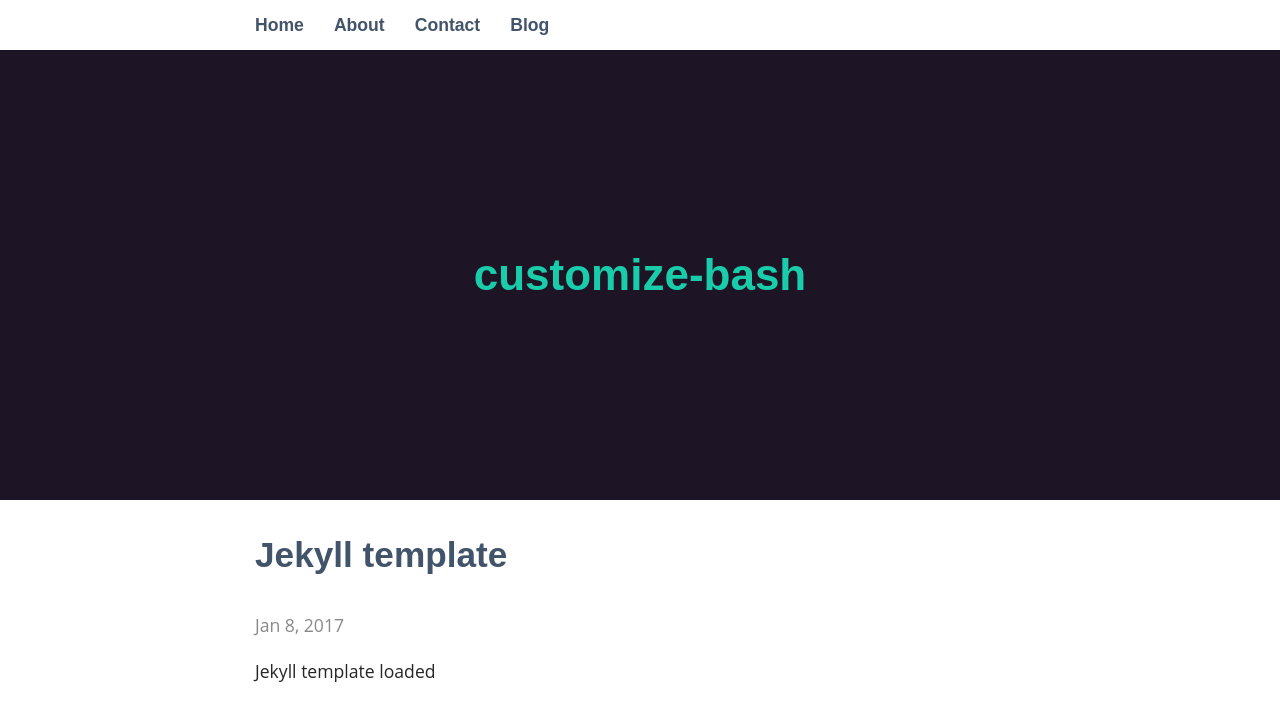
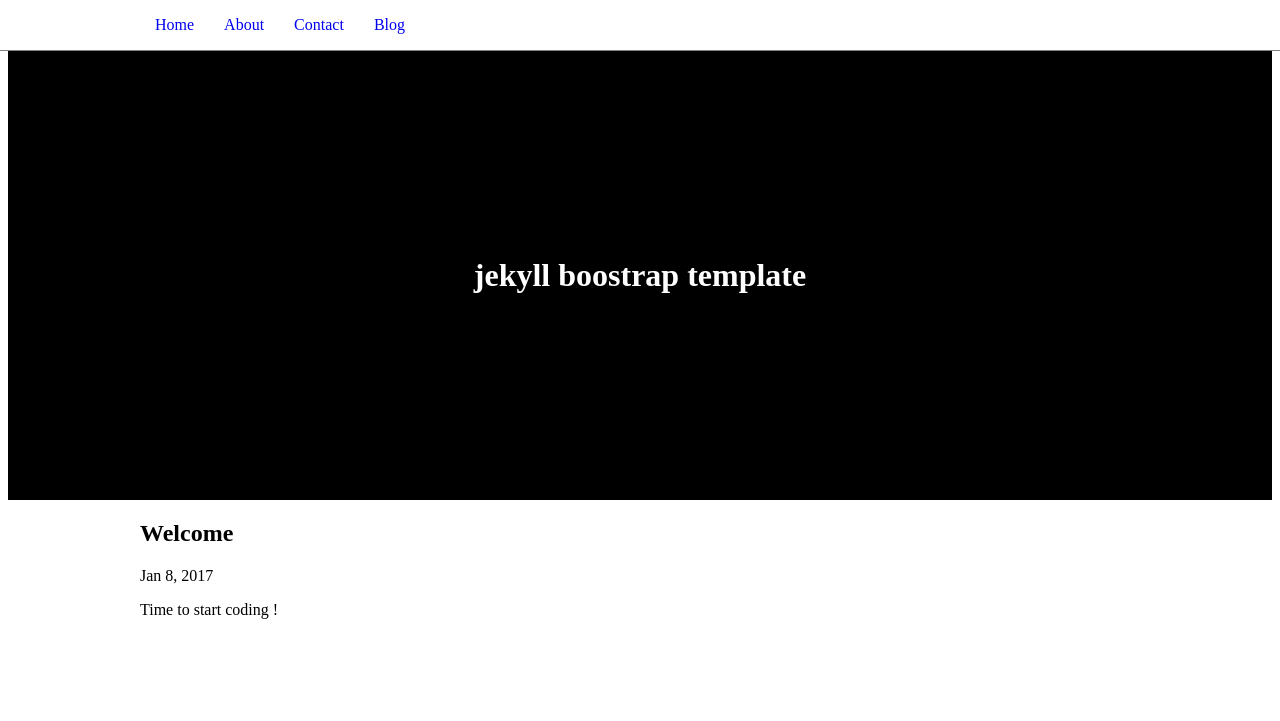
Before and after one commit to frian/jekyll-bootstrap-template, a Jekyll site: the page built from _posts/2017-01-08-jekyll-template.markdown, in a window 1280 px wide. Shown: the top 721 px of the page. Built offline with Jekyll 4.4.1, drawn with Linux system fonts in a browser that asks for light colours.

Commit message:
refactored

```diff
--- a/_config.yml
+++ b/_config.yml
@@ -1,8 +1,8 @@
 # Site Settings
-title: customize-bash
-email: a@frian
+title: jekyll boostrap template
+email: a@frian.org
 baseurl: ""
-url: "http://taniarascia.github.io"
+url: "http://frian.github.io/jekyll-boostrap-template"
 # Build Settings
 sass:
   sass_dir: _sass
--- a/_config_dev.yml
+++ b/_config_dev.yml
@@ -1,6 +1,6 @@
 # Site Settings
-title: customize-bash
-email: a@frian
+title: jekyll boostrap template
+email: a@frian.org
 baseurl: ""
 url: "http://localhost:4000"
 # Build Settings
--- a/_includes/header.html
+++ b/_includes/header.html
@@ -1,3 +1,3 @@
 <header>
-    <h1><a href="{{ site.baseurl }}">{{ site.title }}</a></h1>
+    <h1>{{ site.title }}</h1>
 </header>
--- a/_includes/topbar.html
+++ b/_includes/topbar.html
@@ -1,4 +1,4 @@
-<aside>
+<section id="topbar">
     <div class="container">
         <nav>
             <ul>
@@ -9,5 +9,5 @@
                 <li><a href="{{ "/blog" | prepend: site.baseurl }}">Blog</a></li>
             </ul>
         </nav>
-</div>
-</aside>
+    </div>
+</section>
--- a/_posts/2017-01-08-jekyll-template.markdown
+++ b/_posts/2017-01-08-jekyll-template.markdown
@@ -1,7 +1,7 @@
 ---
 layout: post
-title:  "Jekyll template"
+title:  "Welcome"
 date:   2017-01-08
 categories: jekyll
 ---
-Jekyll template loaded
+Time to start coding !
--- a/_sass/_base.scss
+++ b/_sass/_base.scss
@@ -1,18 +1 @@
-$content-width: 800px;
-$main: #19CCAA;
-$font-style: 'Open Sans', sans-serif;
-$font-color: #262626;
-$link-color: #425469;
-$link-hover-color: $main;
-$heading-font: 'Muli', sans-serif;
-$heading-font-color: #425469;
-$light: #E7EDF4;
-$header:  #1D1425;
-
-*,
-*::before,
-*::after {
-	-webkit-box-sizing: border-box;
-	-moz-box-sizing: border-box;
-	box-sizing: border-box;
-}
+$content-width: 1000px;
--- a/_sass/_layout.scss
+++ b/_sass/_layout.scss
@@ -1,59 +1,22 @@
-body {
-	margin: 0;
-	color: $font-color;
-	font-family: $font-style;
-	font-size: 1.1em;
-	line-height: 1.6;
-	-webkit-font-smoothing: antialiased;
-}
-h1,
-h2,
-h3 {
-	font-weight: 600;
-	color: $heading-font-color;
-	font-family: $heading-font;
-	line-height: 1.5;
-}
-h1 {
-	color: $main;
-	font-size: 2.5em;
-	a,
-	a:visited {
-		text-decoration: none;
-		color: $main;
-	}
-}
-h2 {
-	font-size: 2em;
-}
-a,
-a:visited {
-	color: $link-color;
-	text-decoration: underline;
-	font-weight: bold;
-}
-a:hover {
-	color: $link-hover-color;
-	text-decoration: underline;
-}
+h1 { color: white }
+
 header {
-	background: $header;
+	background: black;
 	padding: 0px 15px;
 	text-align: center;
 	margin: 50px 0 0;
 	height: 50vh;
-	display: flex;
+    display: flex;
 	justify-content: center;
-	align-items: center;
+    align-items: center;
 }
+
 main {
 	padding: 0 15px;
 	max-width: $content-width;
 	margin: 0 auto;
 }
-time {
-	color: #898989;
-}
+
 .container {
 	max-width: $content-width;
 	margin: 0 auto;
@@ -61,15 +24,13 @@
 
 /* Aside */
 
-aside {
+#topbar {
 	position: fixed;
 	top: 0;
 	left: 0;
-	background: #fff;
 	width: 100%;
 	z-index: 2;
-	border-bottom: 1px solid lighten($light, 30%);
-	box-shadow: 0px 1px 1px RGBA(4, 25, 54, .1);
+	border-bottom: 1px solid grey;
 	nav {
 		float: left;
 		max-width: 800px;
@@ -85,27 +46,9 @@
 					text-decoration: none;
 					display: block;
 					padding: 15px;
-					font-family: 'Muli', sans-serif;
 					line-height: 20px;
-					margin-bottom: -1px;
-					box-shadow: 0;
-					&:hover,
-					&:active {
-						background: $header;
-						text-decoration: none;
-						color: $main;
-					}
 				}
 			}
 		}
-		&:after {
-			content: '';
-			display: table;
-			clear: both;
-		}
 	}
 }
-footer {
-	text-align: center;
-	padding: 40px;
-}
```
